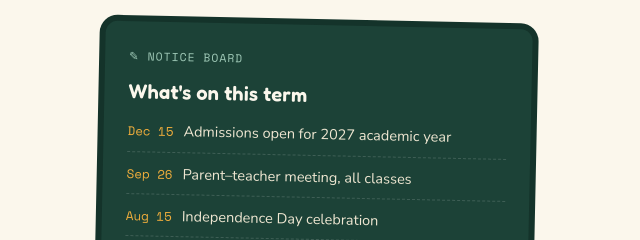
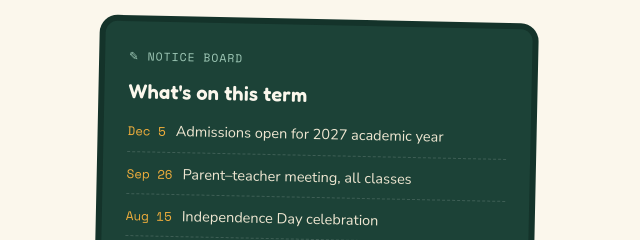
Before and after one commit to sadhupallyfpschool/sadhupallyfpschool, a plain HTML site: page index.html in a window 1280 px wide. Shown: the part 241-481 px from the top of the page, 640-1280 px from the left. Drawn offline with nearby package versions, Linux system fonts and the light colour scheme.

Commit message:
Change notice board dates in index.html
Updated notice board dates for upcoming events.

```diff
--- a/index.html
+++ b/index.html
@@ -75,7 +75,7 @@
         <div class="hero__board__label">✎ Notice Board</div>
         <h3>What's on this term</h3>
         <ul>
-          <li><span class="chalk-date">Dec 15</span> Admissions open for 2027 academic year</li>
+          <li><span class="chalk-date">Dec 5</span> Admissions open for 2027 academic year</li>
           <li><span class="chalk-date">Sep 26</span> Parent–teacher meeting, all classes</li>
           <li><span class="chalk-date">Aug 15</span> Independence Day celebration</li>
           <li><span class="chalk-date">Sep 05</span> Teachers' Day programme</li>
```
